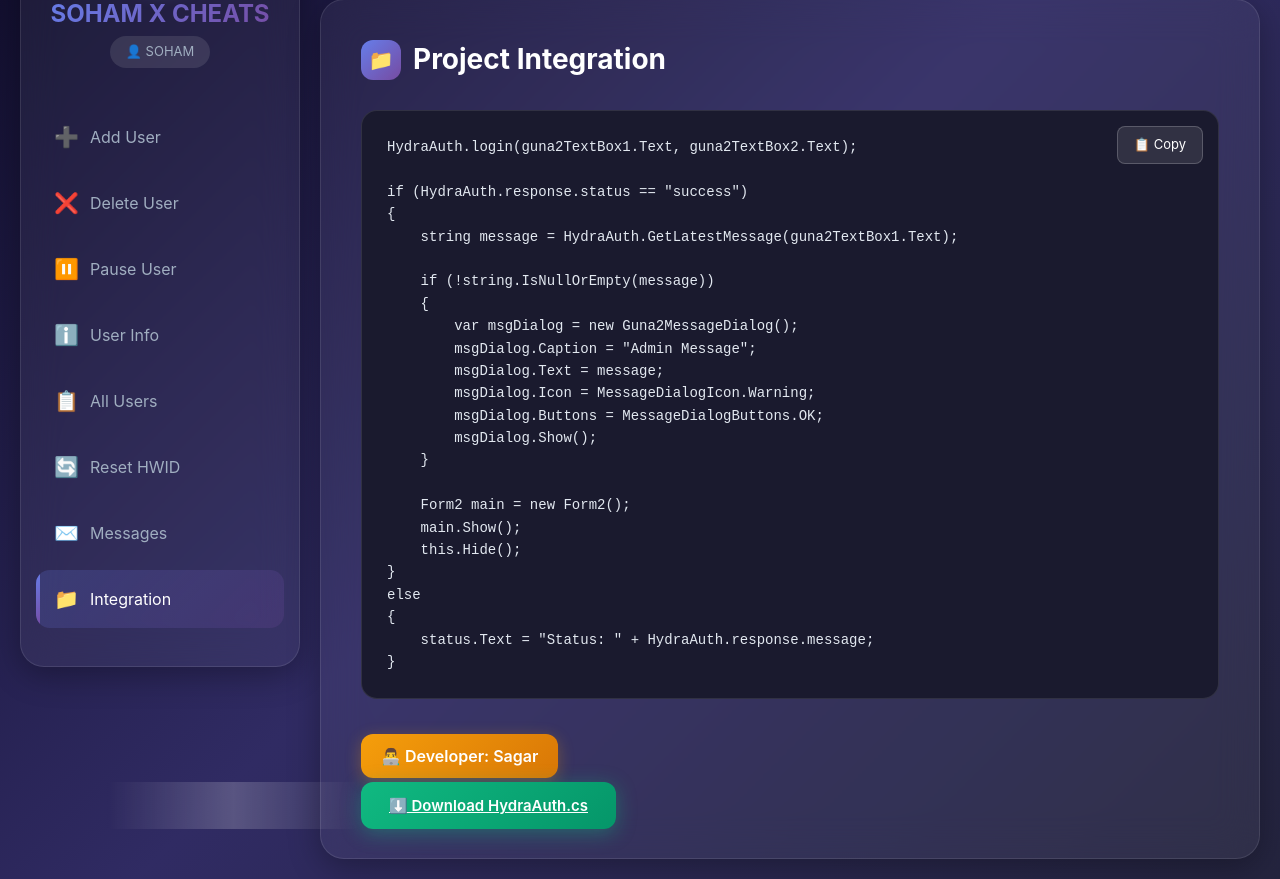
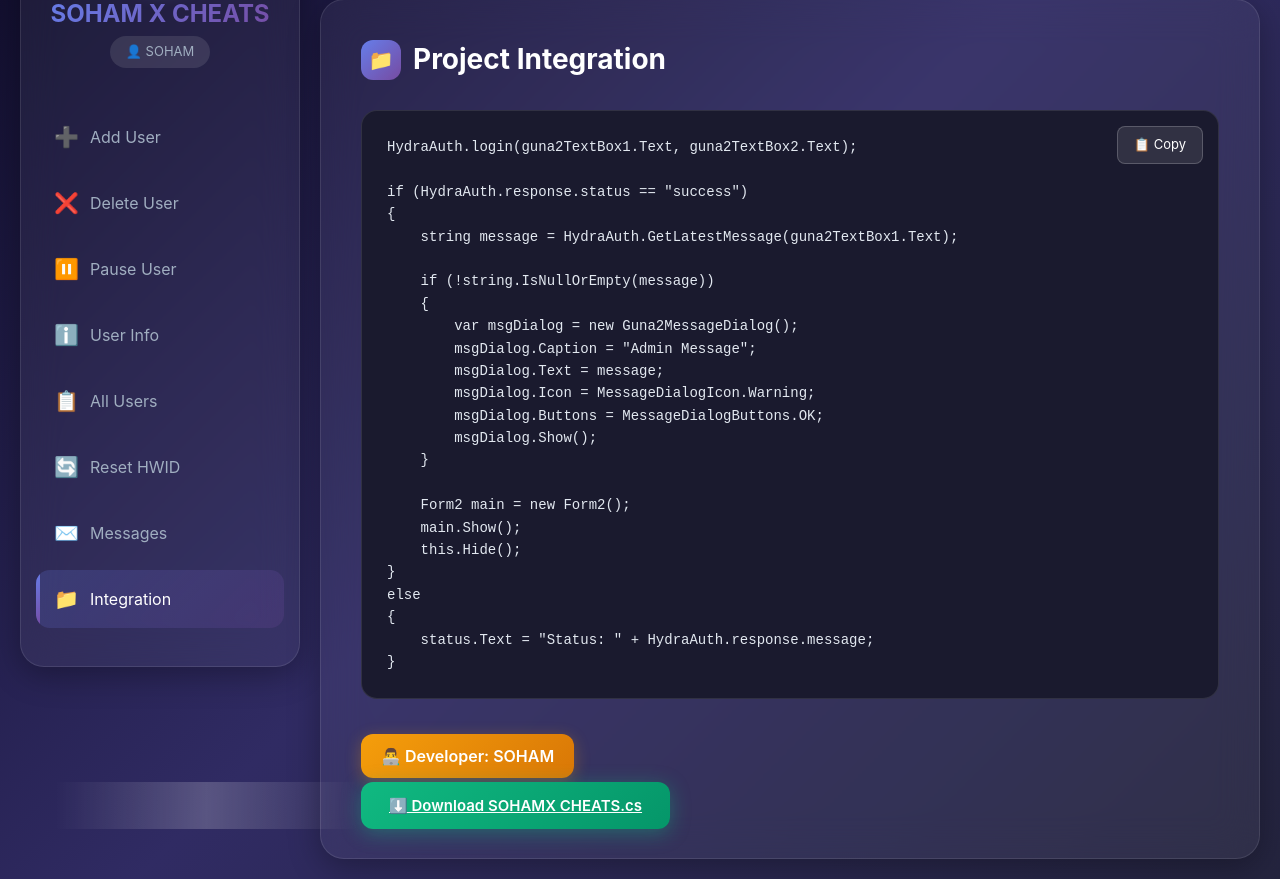
Before and after one commit to golushreya54-web/sohamxauth, a Flask app: page / in a window 1280 px wide, after a click that opens the changed part. Shown: the part 127-1006 px from the top of the page. Run offline with Flask 3, Linux system fonts and the light colour scheme; the visitor is signed in with stand-in values (Sample User, id 1).

Commit message:
Update index.html

```diff
--- a/templates/index.html
+++ b/templates/index.html
@@ -855,9 +855,9 @@ else
           <button class="copy-btn" onclick="copyCode()">📋 Copy</button>
         </div>
 
-        <div class="dev-badge">👨‍💻 Developer: Sagar</div>
+        <div class="dev-badge">👨‍💻 Developer: SOHAM</div>
         <br>
-        <a href="/static/HydraAuth.cs" download class="neo-btn btn-success">⬇️ Download HydraAuth.cs</a>
+        <a href="/static/HydraAuth.cs" download class="neo-btn btn-success">⬇️ Download SOHAMX CHEATS.cs</a>
       </div>
     </div>
   </div>
```
